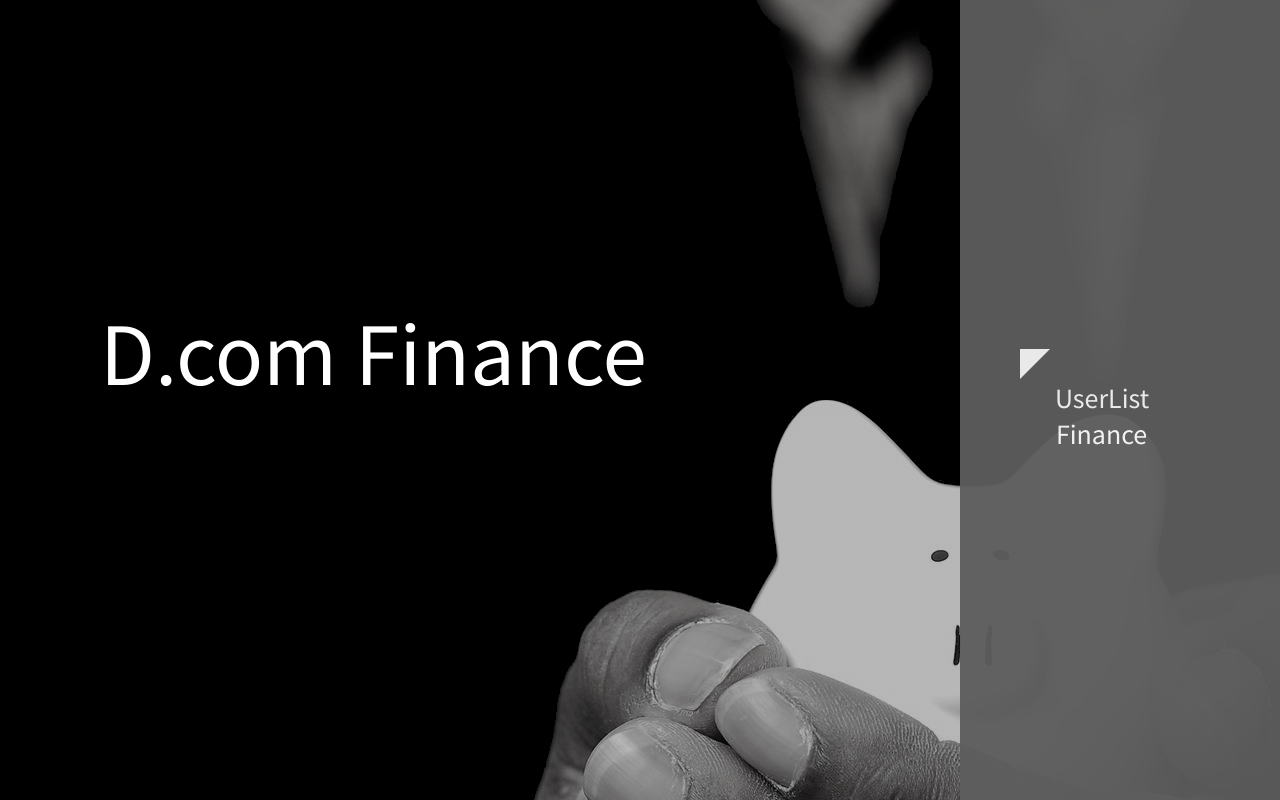
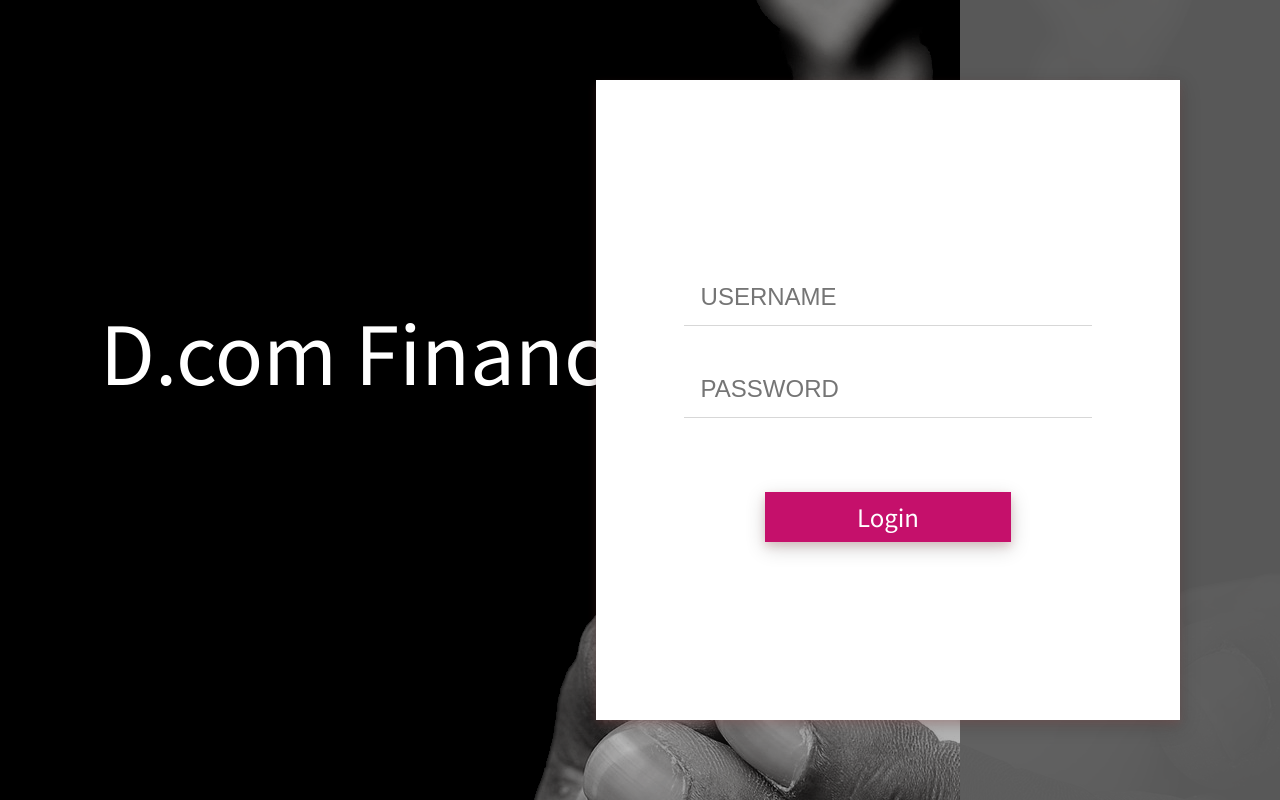
Before and after one commit to Dcom-KHU/Sigmund_finance, a Vue app: page / in a window 1280 px wide. Built offline with nearby package versions, Linux system fonts and the light colour scheme.

Commit message:
Add Login Modal

```diff
--- /dev/null
+++ b/src/components/commons/navigator.vue
@@ -0,0 +1,13 @@
+<template>
+    <div id="nav_wrapper">
+        <h1>1</h1>
+    </div>
+</template>
+<script>
+export default {
+
+}
+</script>
+<style scoped>
+
+</style>
--- a/src/components/home.vue
+++ b/src/components/home.vue
@@ -1,13 +1,14 @@
 <template>
     <div id="home_wrapper">
-        <div>
+        <login v-if="!islogin"/>
+        <div id="main">
             <p id="main_text">D.com Finance</p>
         </div>
         <div id="navigator">
             <div>
                 <div id="mark"></div>
                 <div id="link">
-                    <router-link :to="{ name:'usersList'}">UserList</router-link>
+                    <router-link :to="{ name:'userList'}">UserList</router-link>
                     <router-link :to="{ name:''}">Finance</router-link>
                 </div>
             </div>
@@ -15,8 +16,17 @@
     </div>
 </template>
 <script>
+import login from "./login"
+
 export default {
-
+    components:{
+        login
+    },
+    data(){
+        return{
+            islogin : false,
+        }
+    }
 }
 </script>
 <style scoped>
@@ -27,9 +37,10 @@ export default {
     height: 100vh;
     background-image: url("../assets/home-background.png");
 }
-#home_wrapper > div:nth-child(1){
+#main{
     display: flex;
-    align-items: center;
+    flex-direction: column;
+    justify-content: center;
 }
 #main_text{
     margin: 0px 0px 100px 100px;
--- /dev/null
+++ b/src/components/login.vue
@@ -0,0 +1,90 @@
+<template>
+    <div id="modal-mask">
+        <div id="modal-wrapper">
+            <div class="modal-container">
+                <div id="content-wrapper">
+                    <div class="slot-text" slot="body">
+                        <div class="input-wrapper">
+                            <input type="text" placeholder="USERNAME">
+                        </div>
+                    </div>
+                    <div class="slot-text" slot="body">
+                        <div class="input-wrapper">
+                            <input type="text" placeholder="PASSWORD">
+                        </div>
+                    </div>
+                    <div class="slot-submit" slot="body">
+                        <div class="submit">Login</div>
+                    </div>
+                </div>
+            </div>
+        </div>
+    </div>
+</template>
+<script>
+export default {
+
+}
+</script>
+<style scoped>
+#modal-mask{
+    z-index: 9998;
+    position: absolute;
+    display: flex;
+    flex-direction: column;
+    justify-content: center;
+    width: -webkit-fill-available;
+    height: 100vh;
+}
+#modal-wrapper{
+    height: 80%;
+    display: flex;
+    flex-direction: row;
+    justify-content: flex-end;
+}
+.modal-container {
+    display: flex;
+    flex-direction: row;
+    justify-content: center;
+    margin-right: 100px;
+    width: 584px;
+    background-color: #fff;
+    box-shadow: 0 4px 8px 0 rgba(173, 75, 75, 0.2), 0 6px 20px 0 rgba(0, 0, 0, 0.19);
+}
+#content-wrapper{
+    width: 70%;
+    display: flex;
+    flex-direction: column;
+    justify-content: center;
+}
+.input-wrapper{
+    padding: 15px 15px 5px 15px;
+    border-bottom: 1.5px solid #d7d7d7;
+}
+.slot-text{
+    margin-bottom: 24px;
+}
+.slot-text input{
+    font-size: 24px;
+    border: none;
+    width: 100%;
+    height: 45px;
+}
+.slot-text input:focus{
+    outline: none;
+}
+.slot-submit{
+    margin-top: 50px;
+    line-height: 50px;
+}
+.submit{
+    width: 60%;
+    height: 50px;
+    background-color:rgb(197, 16, 107);
+    color: #FFFFFF;
+    font-size: 24px;
+    margin: 0 auto;
+    box-shadow: 0 4px 8px 0 rgba(173, 75, 75, 0.2), 0 6px 20px 0 rgba(0, 0, 0, 0.19);
+}
+
+</style>
--- a/src/components/userList.vue
+++ b/src/components/userList.vue
@@ -1,11 +1,15 @@
 <template>
-    <div>
-
+    <div id="list_wrapper">
+        <navigator/>
     </div>
 </template>
 <script>
+import navigator from "./commons/navigator"
+
 export default {
-
+    components:{
+        navigator
+    }
 }
 </script>
 <style scoped>
```
